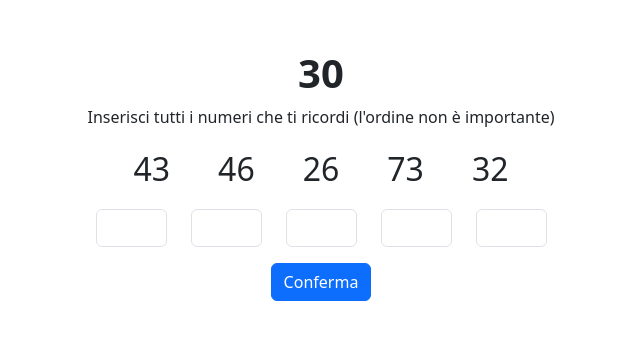
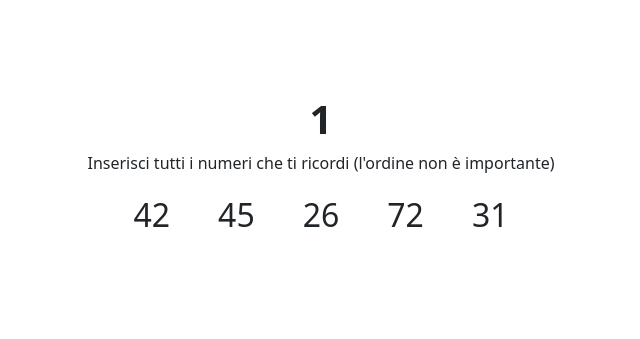
Before and after one commit to emanuelesguerzo/js-simon, a plain HTML site: page index.html in a window 1280 px wide. Shown: the part 213-552 px from the top of the page, without its empty margins (319-959 px from the left). Drawn offline with nearby package versions, Linux system fonts and the light colour scheme.

Commit message:
feat: countdown timer added

```diff
--- a/index.html
+++ b/index.html
@@ -19,10 +19,10 @@
         </h1>
         <!-- /Timer -->
 
-        <p class="text-center">Inserisci tutti i numeri che ti ricordi (l'ordine non è importante)</p>
+        <p class="description text-center">Inserisci tutti i numeri che ti ricordi (l'ordine non è importante)</p>
 
         <!-- Random Numbers Field -->
-        <div class="rng-field mb-3">
+        <div class="rng-field mb-4">
 
             <!-- Row -->
             <div class="row fs-2 gx-5">
@@ -64,37 +64,37 @@
         <!-- /Random Numbers Field -->
 
         <!-- Input Field -->
-        <div class="input-field mb-3">
+        <div class="input-field mb-3 d-none">
 
             <!-- Row -->
             <div class="row justify-content-center">
 
                 <!-- Col 1 -->
-                <div class="col-1">
+                <div class="col">
                     <input class="form-control" type="number">
                 </div>
                 <!-- /Col 1 -->
 
                 <!-- Col 2 -->
-                <div class="col-1">
+                <div class="col">
                     <input class="form-control" type="number">
                 </div>
                 <!-- /Col 2 -->
 
                 <!-- Col 3 -->
-                <div class="col-1">
+                <div class="col">
                     <input class="form-control" type="number">
                 </div>
                 <!-- /Col 3 -->
 
                 <!-- Col 4 -->
-                <div class="col-1">
+                <div class="col">
                     <input class="form-control" type="number">
                 </div>
                 <!-- /Col 4 -->
 
                 <!-- Col 5 -->
-                <div class="col-1">
+                <div class="col">
                     <input class="form-control" type="number">
                 </div>
                 <!-- /Col 5 -->
@@ -106,7 +106,7 @@
         <!-- /Input Field -->
 
         <!-- Button -->
-        <div class="mb-2">
+        <div class="btn-section d-none mb-2">
             <button class="btn btn-primary">Conferma</button>
         </div>
         <!-- Button -->
--- a/js/scripts.js
+++ b/js/scripts.js
@@ -1,18 +1,37 @@
 // Dati
 const timerElem = document.querySelector(".timer");
+const descriptionElem = document.querySelector(".description");
 const rngFieldElem = document.querySelector(".rng-field");
 const randomNumElem = document.querySelectorAll(".random-number");
 const inputFieldElem = document.querySelector(".input-field");
 const allInputs = document.querySelectorAll("input");
+const btnFieldElem = document.querySelector(".btn-section");
 const btnElem = document.querySelector(".btn");
 const randomNumbers = [];
 
+// Numero Random
 for (let i = 0; i < randomNumElem.length; i++) {
-    const curNum = randomNum(1, 100);
+    const curNum = randomNum(1, 99);
     randomNumbers.push(curNum);
     randomNumElem[i].innerHTML = curNum;
 }
 
+// Countdown
+let counter = 5;
+
+const intervalId = setInterval(function() {
+	timerElem.innerHTML = counter;
+	counter--;
+
+	if(counter < 0) {
+		rngFieldElem.classList.add("d-none")
+        inputFieldElem.classList.remove("d-none");
+        btnFieldElem.classList.remove("d-none");
+		timerElem.innerHTML = "Scegli i tuoi numeri!";
+		clearInterval(intervalId);
+	}
+
+}, 1000);
 
 ///////////////
 // FUNZIONI //
```
